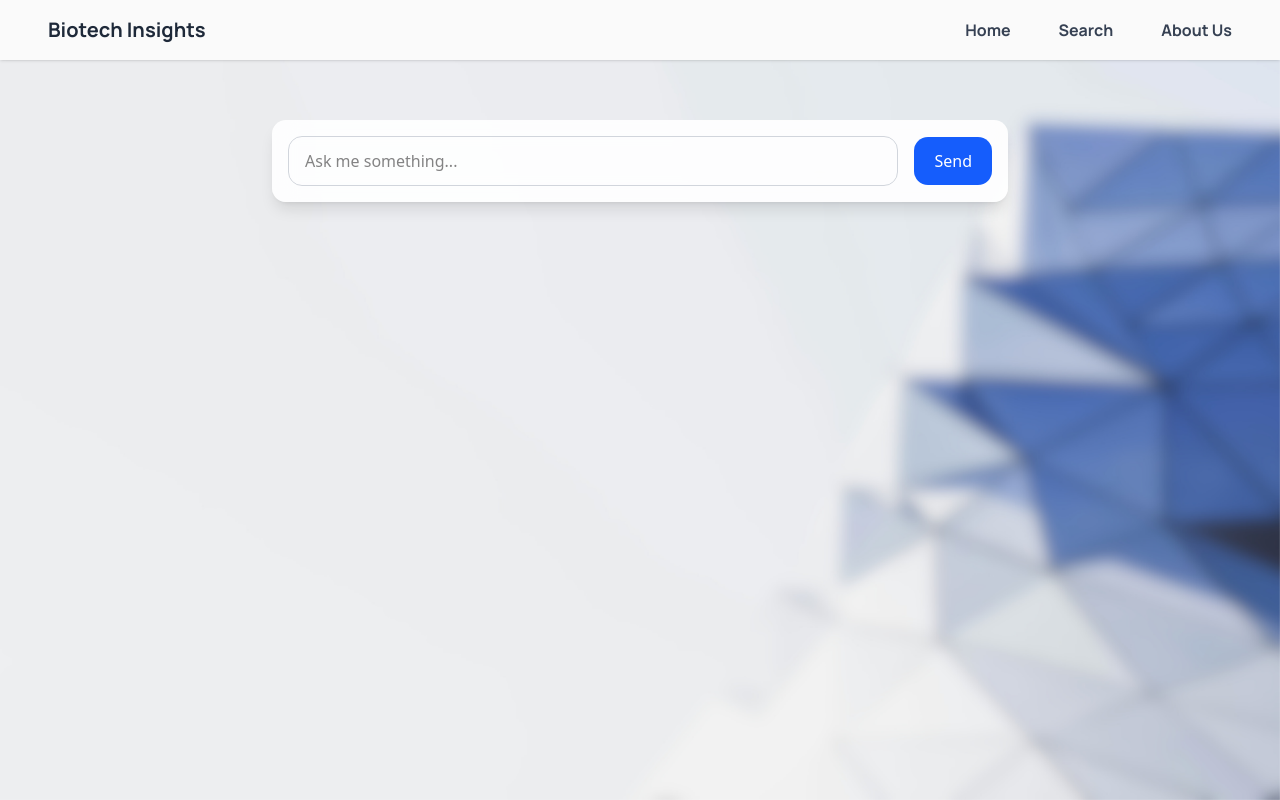
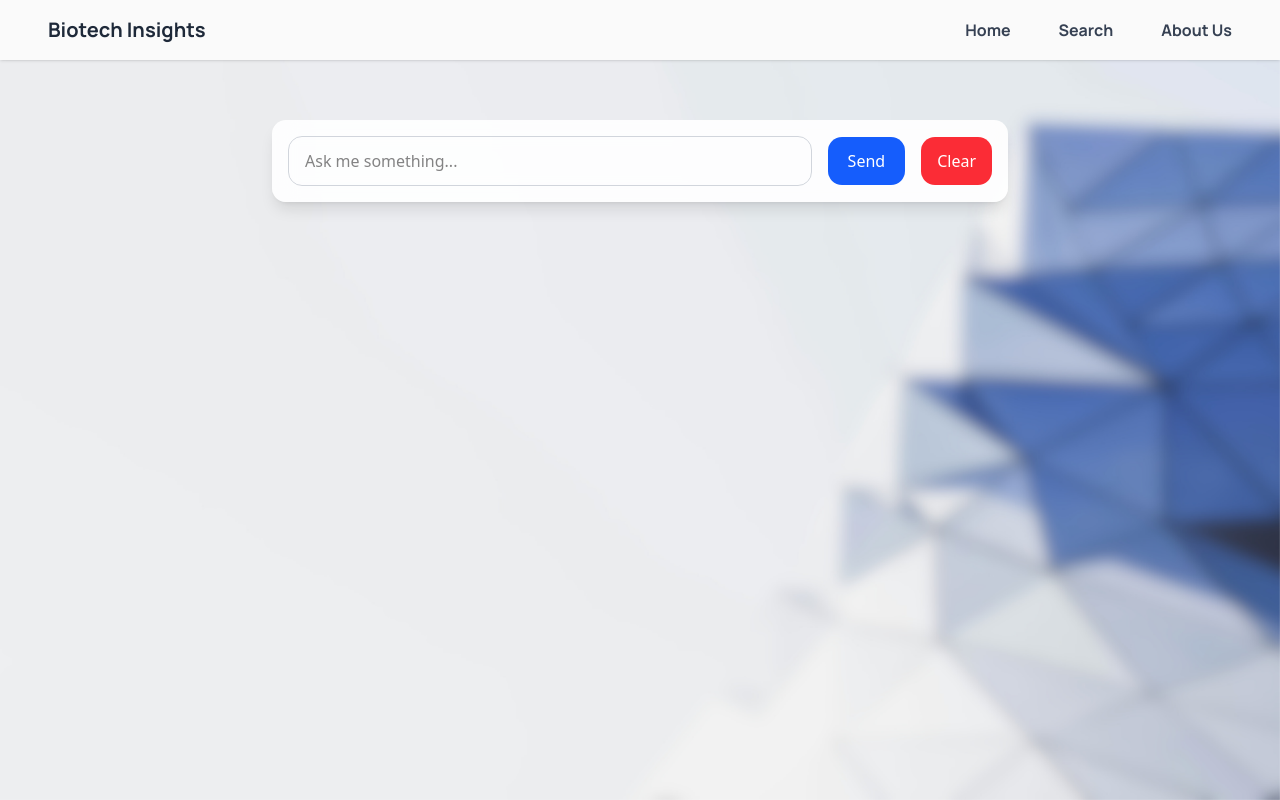
Before and after one commit to sinha-rishabh-21/clinical_perplexity_hackathon, a Next.js app: page /search in a window 1280 px wide. Built offline with nearby package versions, Linux system fonts and the light colour scheme.

Commit message:
added global state and local storage for messages

```diff
--- a/app/layout.tsx
+++ b/app/layout.tsx
@@ -3,6 +3,7 @@ import { Poppins, Inter, Manrope } from "next/font/google";
 import "./globals.css";
 import "./hero-bg.css";
 import NavBar from "@/components/HomePage/NavBar";
+import { MessagesProvider } from "@/context";
 
 const poppins = Poppins({
   variable: "--font-poppins",
@@ -38,12 +39,14 @@ export default function RootLayout({
       <body
         className={`${poppins.variable} ${inter.variable} ${manrope.variable} antialiased`}
       >
-        <div className="relative">
-          <div className="absolute w-full z-10">
-            <NavBar />
+        <MessagesProvider>
+          <div className="relative">
+            <div className="absolute w-full z-10">
+              <NavBar />
+            </div>
+            {children}
           </div>
-          {children}
-        </div>
+        </MessagesProvider>
       </body>
     </html>
   );
--- a/app/search/page.tsx
+++ b/app/search/page.tsx
@@ -3,11 +3,12 @@ import React, { useState } from "react";
 import MessageList from "@/components/SearchPage/MessageList";
 import InputBox from "@/components/SearchPage/InputBox";
 import axios from "axios";
-import { Message } from "@/types";
+//import { Message } from "@/types";
+import { useMessages } from "@/context";
 
 const SearchPage = () => {
   const [searchTerm, setSearchTerm] = useState<string>("");
-  const [messages, setMessages] = useState<Message[]>([]);
+  const { messages, setMessages, clearMessages } = useMessages();
   const [loading, setLoading] = useState<boolean>(false); // ⬅️ loading flag
 
   const sendMessage = async () => {
@@ -95,6 +96,7 @@ const SearchPage = () => {
             setSearchTerm={setSearchTerm}
             onSend={sendMessage}
             loading={loading}
+            clearMessages={clearMessages} // ⬅️ pass clearMessages function
           />
         </div>
       </div>
--- a/components/SearchPage/InputBox.tsx
+++ b/components/SearchPage/InputBox.tsx
@@ -2,7 +2,8 @@ interface InputBoxProps {
   searchTerm: string;
   setSearchTerm: (term: string) => void;
   onSend: () => void;
-  loading: boolean; // ⬅️ add loading prop
+  loading: boolean;
+  clearMessages: () => void; // ⬅️ add loading prop
 }
 
 const InputBox = ({
@@ -10,6 +11,7 @@ const InputBox = ({
   setSearchTerm,
   onSend,
   loading,
+  clearMessages,
 }: InputBoxProps) => {
   const handleKeyDown = (e: React.KeyboardEvent<HTMLInputElement>) => {
     if (e.key === "Enter" && !loading) {
@@ -39,6 +41,13 @@ const InputBox = ({
       >
         {loading ? "Sending..." : "Send"}
       </button>
+      <button
+        onClick={clearMessages}
+        disabled={loading}
+        className="px-4 py-3 rounded-xl transition text-white bg-red-500 hover:bg-red-600 disabled:opacity-50"
+      >
+        Clear
+      </button>
     </div>
   );
 };
--- /dev/null
+++ b/context.tsx
@@ -0,0 +1,56 @@
+"use client";
+
+import React, {
+  createContext,
+  useContext,
+  useState,
+  ReactNode,
+  useEffect,
+} from "react";
+import { Message } from "@/types";
+
+interface MessagesContextType {
+  messages: Message[];
+  setMessages: React.Dispatch<React.SetStateAction<Message[]>>;
+  clearMessages: () => void;
+}
+
+const MessagesContext = createContext<MessagesContextType | undefined>(
+  undefined
+);
+
+export const MessagesProvider = ({ children }: { children: ReactNode }) => {
+  const [messages, setMessages] = useState<Message[]>([]);
+
+  // Load messages from localStorage on first render
+  useEffect(() => {
+    const stored = localStorage.getItem("messages");
+    if (stored) {
+      setMessages(JSON.parse(stored));
+    }
+  }, []);
+
+  // Save messages to localStorage whenever they change
+  useEffect(() => {
+    localStorage.setItem("messages", JSON.stringify(messages));
+  }, [messages]);
+
+  const clearMessages = () => {
+    setMessages([]);
+    localStorage.removeItem("messages"); //wipe from storage
+  };
+
+  return (
+    <MessagesContext.Provider value={{ messages, setMessages, clearMessages }}>
+      {children}
+    </MessagesContext.Provider>
+  );
+};
+
+export const useMessages = (): MessagesContextType => {
+  const context = useContext(MessagesContext);
+  if (!context) {
+    throw new Error("useMessages must be used within a MessagesProvider");
+  }
+  return context;
+};
```
